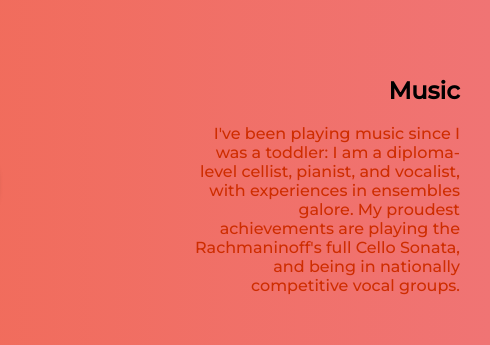
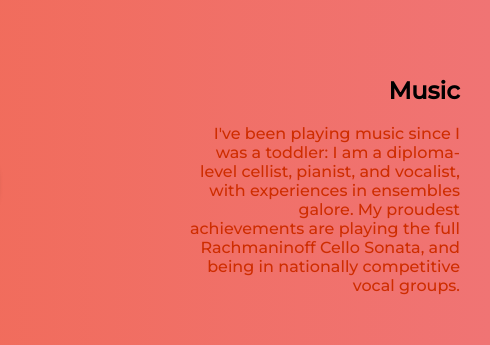
Before and after one commit to CharlieBarklam/Personal-Website, a plain HTML site: page home.html in a window 1280 px wide. Shown: the part 1640-1985 px from the top of the page, 790-1280 px from the left. Drawn offline with Linux system fonts and the light colour scheme.

Commit message:
fixed grammar error in music

```diff
--- a/home.html
+++ b/home.html
@@ -135,7 +135,7 @@
                     <p>
                         I've been playing music since I was a toddler: I am a diploma-level cellist, pianist, and
                         vocalist, with experiences in ensembles galore. My proudest achievements are playing
-                        the Rachmaninoff's full Cello Sonata, and being in nationally competitive vocal groups.
+                        the full Rachmaninoff Cello Sonata, and being in nationally competitive vocal groups.
                     </p>
                 </div>
             </div>
```
